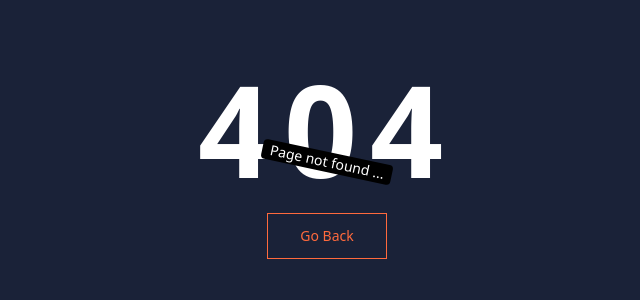
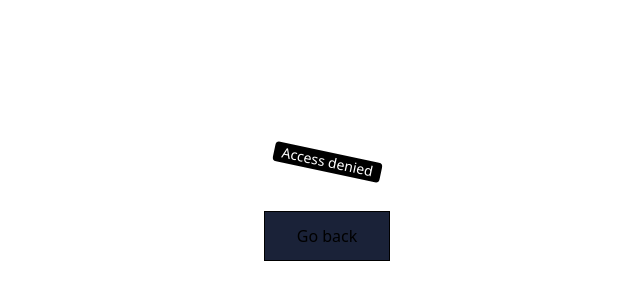
Before and after one commit to Ayaz-11257/lms-frontend, a React (Vite) app: page /denied in a window 1280 px wide. Before the commit this address had no page. Shown: the part 238-538 px from the top of the page, without its empty margins (313-953 px from the left). Built offline with nearby package versions, Linux system fonts and the light colour scheme.

Commit message:
added denied functionality

```diff
--- a/src/App.jsx
+++ b/src/App.jsx
@@ -12,6 +12,7 @@ import Signup from './Pages/Signup.jsx';
 import Login from './Pages/Login.jsx';
 import CourseList from './Pages/Course/CourseList.jsx';
 import Contact from './Pages/Contact.jsx';
+import Denied from './Pages/Denied.jsx';
 
 
 function App() {
@@ -25,6 +26,7 @@ function App() {
           <Route path="/login" element={<Login />} ></Route>
           <Route path="/courses" element={<CourseList />} ></Route>
           <Route path="/contact" element={<Contact />} ></Route>
+          <Route path="/denied" element={<Denied />} ></Route>
            <Route path="*" element={<NotFound />} ></Route>
         </Routes>
     </>
--- a/src/Layouts/HomeLayout.jsx
+++ b/src/Layouts/HomeLayout.jsx
@@ -135,6 +135,9 @@ function HomeLayout({ children }) {
                 <AiFillCloseCircle size={32}  />
               </button>
             </li>
+            <li>
+              <Link to='/'>Home</Link>
+            </li>
 
             {isLoggedIn && role === 'ADMIN' && (
               <li>
--- /dev/null
+++ b/src/Pages/Denied.jsx
@@ -0,0 +1,22 @@
+import { useNavigate } from "react-router-dom";
+
+function Denied() {
+    const navigate = useNavigate();
+    return (
+        <main className="h-screen w-full flex flex-col justify-center items-center">
+            <h1 className="text-9xl font-extrabold text-white tracking-widest">
+                403
+            </h1>
+            <div className="bg-black text-white px-2 text-sm rounded rotate-12 absolute">
+                Access denied
+            </div>
+            <button onClick={() => navigate(-1)} className="mt-5">
+                <span className="relative block px-8 py-3 bg-[#1A2238] border border-current">
+                    Go back
+                </span>
+            </button>
+        </main>
+    );
+}
+
+export default Denied;
```
